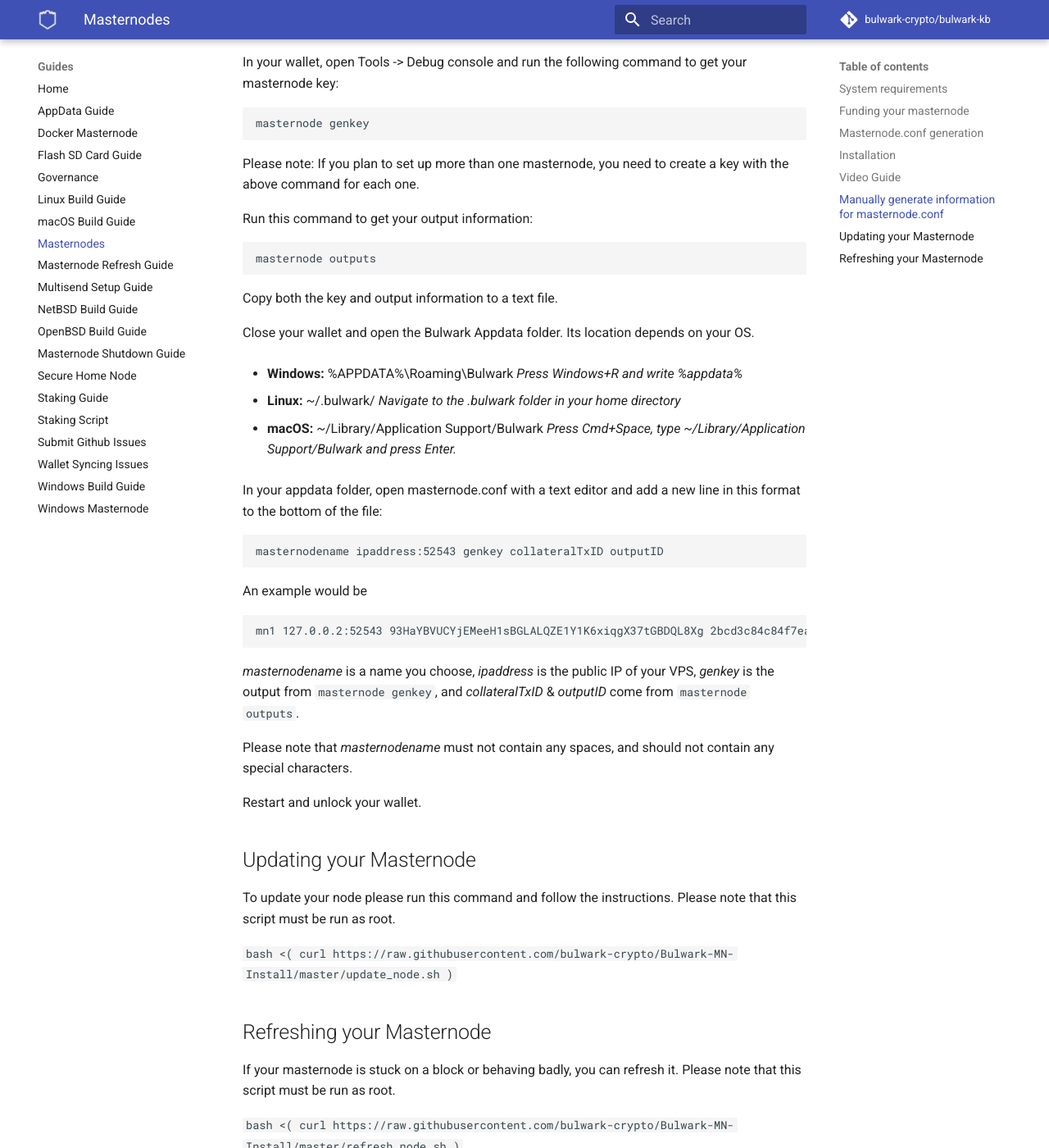
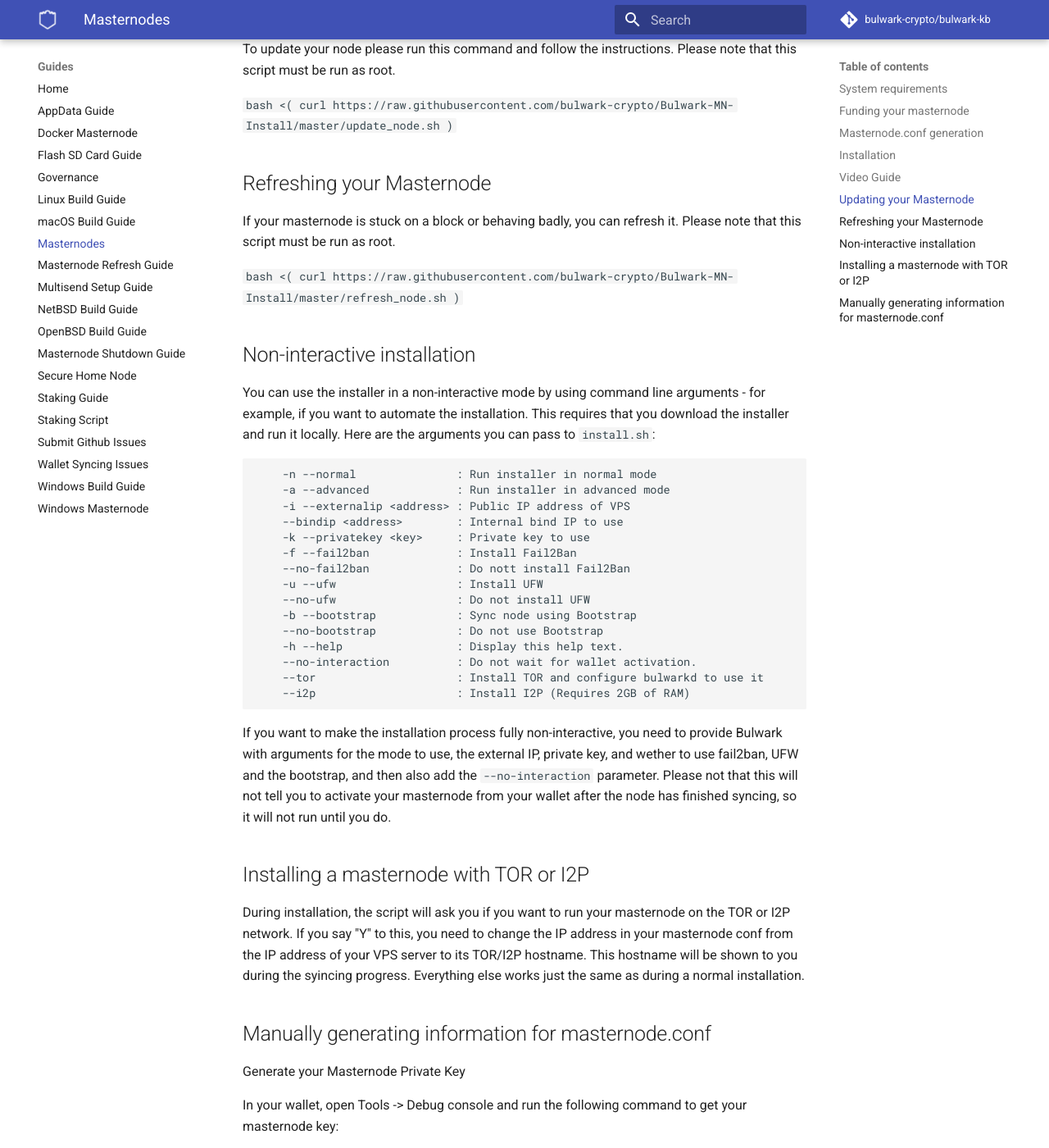
Before and after one commit to bulwark-crypto/Bulwark-KB, an MkDocs documentation site: the page built from docs/Guides/Masternodes.md, in a window 1280 px wide and 1400 px high, scrolled down 2596 px. Shown: the whole window at 82% size. Built offline with MkDocs 1.6.1 and Material for MkDocs 9.7.7, drawn with Linux system fonts in a browser that asks for light colours; comment, search, counter and statistics services are not loaded; some of the changed text lies outside the part shown.

Commit message:
prep for updating main github documentation

````diff
--- a/docs/Guides/Masternodes.md
+++ b/docs/Guides/Masternodes.md
@@ -1,8 +1,8 @@
-# Masternode Installation
+# Bulwark Masternode Installation
 
 ## System requirements
 
-The VPS you plan to install your masternode on needs to have at least 1GB of RAM and 10GB of free disk space. We do not recommend using servers who do not meet those criteria, and your masternode will not be stable. We also recommend you do not use cloud hosting for your masternode.
+The VPS you plan to install your masternode on needs to have at least 1GB of RAM (2GB for I2P) and 10GB of free disk space. We do not recommend using servers who do not meet those criteria, and your masternode will not be stable. We also recommend you do not use elastic cloud services like AWS or Google Cloud for your masternode - to use your node with such a service would require some networking knowledge and manual configuration.
 
 ## Funding your masternode
 
@@ -40,7 +40,7 @@
 
 SSH (Putty on Windows, Terminal.app on macOS) to your VPS, login as root (**Please note:** It's normal that you don't see your password after typing or pasting it) and run the following command:
 
-```bash
+```
 bash <( curl https://raw.githubusercontent.com/bulwark-crypto/Bulwark-MN-Install/master/install.sh )
 ```
 
@@ -69,7 +69,49 @@
 <iframe width="740" height="416" src="https://www.youtube.com/embed/W1284pD1gTc" frameborder="0" allow="accelerometer; autoplay; encrypted-media; gyroscope; picture-in-picture" allowfullscreen></iframe>
 </div>
 
-## Manually generate information for masternode.conf
+
+
+## Updating your Masternode
+
+To update your node please run this command and follow the instructions. Please note that this script must be run as root.
+
+`bash <( curl https://raw.githubusercontent.com/bulwark-crypto/Bulwark-MN-Install/master/update_node.sh )`
+
+## Refreshing your Masternode
+
+If your masternode is stuck on a block or behaving badly, you can refresh it. Please note that this script must be run as root.
+
+`bash <( curl https://raw.githubusercontent.com/bulwark-crypto/Bulwark-MN-Install/master/refresh_node.sh )`
+
+## Non-interactive installation
+
+You can use the installer in a non-interactive mode by using command line arguments - for example, if you want to automate the installation. This requires that you download the installer and run it locally. Here are the arguments you can pass to `install.sh`:
+
+```text
+    -n --normal               : Run installer in normal mode
+    -a --advanced             : Run installer in advanced mode
+    -i --externalip <address> : Public IP address of VPS
+    --bindip <address>        : Internal bind IP to use
+    -k --privatekey <key>     : Private key to use
+    -f --fail2ban             : Install Fail2Ban
+    --no-fail2ban             : Do nott install Fail2Ban
+    -u --ufw                  : Install UFW
+    --no-ufw                  : Do not install UFW
+    -b --bootstrap            : Sync node using Bootstrap
+    --no-bootstrap            : Do not use Bootstrap
+    -h --help                 : Display this help text.
+    --no-interaction          : Do not wait for wallet activation.
+    --tor                     : Install TOR and configure bulwarkd to use it
+    --i2p                     : Install I2P (Requires 2GB of RAM)
+```
+
+If you want to make the installation process fully non-interactive, you need to provide Bulwark with arguments for the mode to use, the external IP, private key, and wether to use fail2ban, UFW and the bootstrap, and then also add the `--no-interaction` parameter. Please not that this will not tell you to activate your masternode from your wallet after the node has finished syncing, so it will not run until you do.
+
+## Installing a masternode with TOR or I2P
+
+During installation, the script will ask you if you want to run your masternode on the TOR or I2P network. If you say "Y" to this, you need to change the IP address in your masternode conf from the IP address of your VPS server to its TOR/I2P hostname. This hostname will be shown to you during the syincing progress. Everything else works just the same as during a normal installation.
+
+## Manually generating information for masternode.conf
 
 Generate your Masternode Private Key
 
@@ -116,16 +158,4 @@
 
 Please note that _masternodename_ must not contain any spaces, and should not contain any special characters.
 
-Restart and unlock your wallet.
-
-## Updating your Masternode
-
-To update your node please run this command and follow the instructions. Please note that this script must be run as root.
-
-`bash <( curl https://raw.githubusercontent.com/bulwark-crypto/Bulwark-MN-Install/master/update_node.sh )`
-
-## Refreshing your Masternode
-
-If your masternode is stuck on a block or behaving badly, you can refresh it. Please note that this script must be run as root.
-
-`bash <( curl https://raw.githubusercontent.com/bulwark-crypto/Bulwark-MN-Install/master/refresh_node.sh )`
+Restart and unlock your wallet, then continue with the installation guide above.
````
